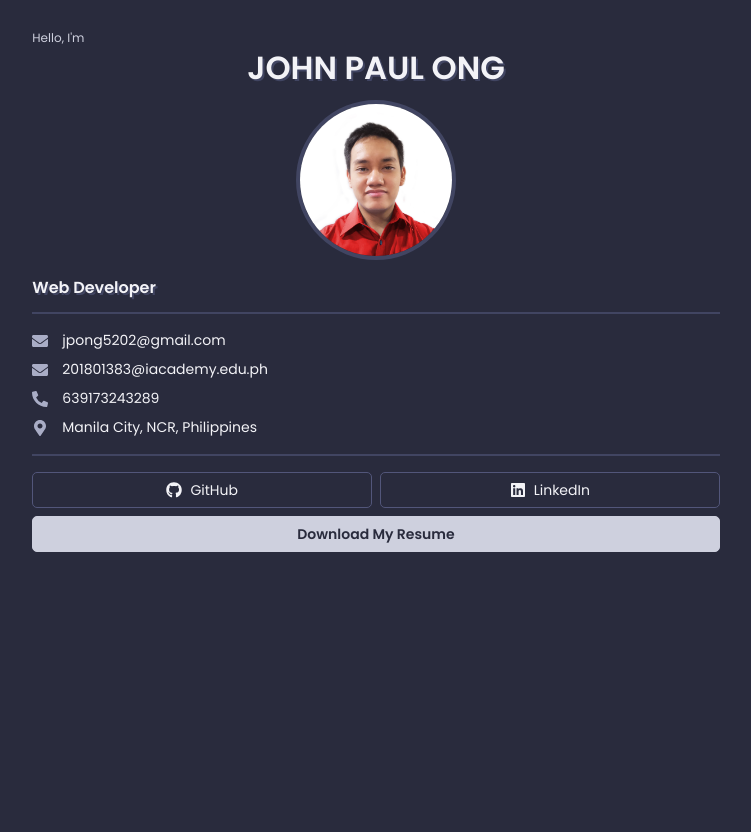
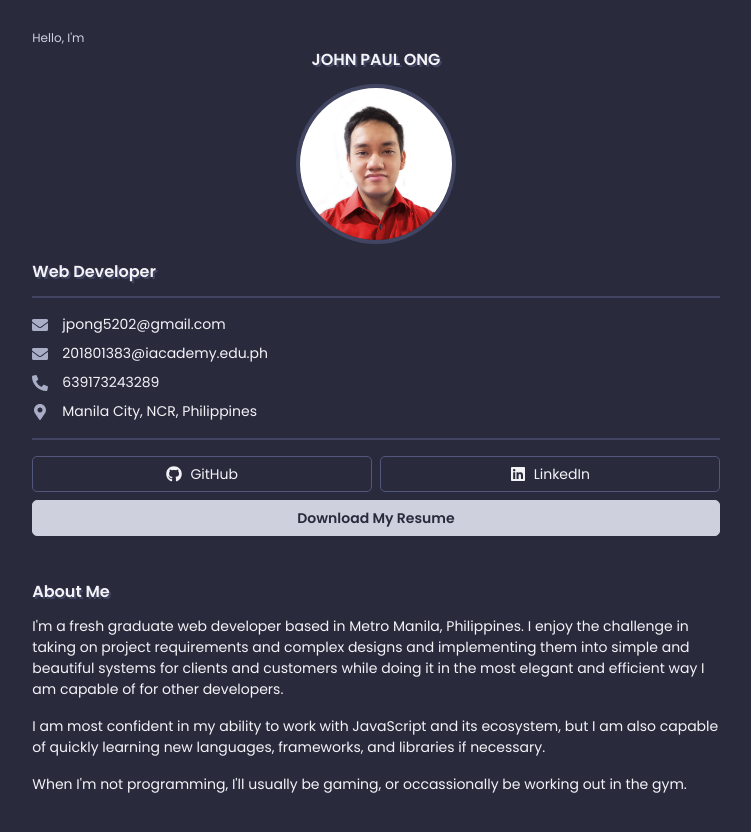
Before and after one commit to jp-ong/portfolio, a Next.js app: page / in a window 1280 px wide. Shown: the top 832 px of the page, without its empty margins (264-1015 px from the left). Before the commit the page ends 800 px from the top, so only its background shows below. Built offline with nearby package versions, Linux system fonts and the light colour scheme.

Commit message:
Add initial AboutSection

```diff
--- /dev/null
+++ b/src/components/AboutSection/AboutSection.module.scss
@@ -0,0 +1,5 @@
+section.section {
+  display: flex;
+  flex-flow: column nowrap;
+  gap: 1rem;
+}
--- /dev/null
+++ b/src/components/AboutSection/AboutSection.tsx
@@ -0,0 +1,27 @@
+import styles from "./AboutSection.module.scss";
+
+const AboutSection = () => {
+  return (
+    <section className={styles.section}>
+      <h1>About Me</h1>
+      <p>
+        I'm a fresh graduate web developer based in Metro Manila, Philippines. I
+        enjoy the challenge in taking on project requirements and complex
+        designs and implementing them into simple and beautiful systems for
+        clients and customers while doing it in the most elegant and efficient
+        way I am capable of for other developers.
+      </p>
+      <p>
+        I am most confident in my ability to work with JavaScript and its
+        ecosystem, but I am also capable of quickly learning new languages,
+        frameworks, and libraries if necessary.
+      </p>
+      <p>
+        When I'm not programming, I'll usually be gaming, or occassionally be
+        working out in the gym.
+      </p>
+    </section>
+  );
+};
+
+export default AboutSection;
--- /dev/null
+++ b/src/components/AboutSection/index.tsx
@@ -0,0 +1 @@
+export { default } from "./AboutSection";
--- a/src/components/InfoSection/InfoSection.module.scss
+++ b/src/components/InfoSection/InfoSection.module.scss
@@ -1,8 +1,4 @@
 section.section {
-  width: 100%;
-  max-width: 70ch;
-  margin: auto;
-  padding: 0.5rem;
   display: flex;
   flex-flow: column nowrap;
   gap: 1.25rem;
@@ -12,9 +8,11 @@ h1.greeting {
   display: flex;
   flex-flow: column nowrap;
   gap: 0.5rem;
+
   & > span {
     align-self: center;
     white-space: nowrap;
+    font-size: 1rem;
   }
 }
 
@@ -22,10 +20,12 @@ div.image {
   position: relative;
   width: 10rem;
   height: 10rem;
+
   align-self: center;
 
   border: solid 4px var(--c-dark-2);
   border-radius: 100%;
+
   overflow: hidden;
 
   & > img {
@@ -43,6 +43,7 @@ div.contacts {
   display: flex;
   flex-flow: column nowrap;
   gap: 0.5rem;
+
   font-size: 0.875rem;
 
   & > div {
@@ -61,6 +62,7 @@ div.links {
   display: flex;
   flex-flow: column nowrap;
   gap: 0.5rem;
+
   div {
     display: flex;
     gap: 0.5rem;
--- a/src/pages/index.tsx
+++ b/src/pages/index.tsx
@@ -1,3 +1,4 @@
+import AboutSection from "@/components/AboutSection";
 import InfoSection from "@/components/InfoSection";
 import Layout from "@/components/Layout";
 
@@ -5,6 +6,7 @@ export default function Home() {
   return (
     <Layout>
       <InfoSection />
+      <AboutSection />
     </Layout>
   );
 }
--- a/src/styles/_globals.scss
+++ b/src/styles/_globals.scss
@@ -51,6 +51,18 @@ svg {
 
 main {
   padding: 1.5rem 1rem 5.25rem;
+  display: flex;
+  flex-flow: column nowrap;
+  align-items: center;
+  gap: 2rem;
+}
+
+section {
+  width: 100%;
+  max-width: 70ch;
+
+  margin: auto;
+  padding: 0.5rem;
 }
 
 hr {
--- a/src/styles/_typography.scss
+++ b/src/styles/_typography.scss
@@ -11,7 +11,7 @@ small {
 }
 
 h1 {
-  font-size: 2rem;
+  font-size: 1rem;
   font-weight: 600;
   color: var(--c-light-1);
   text-shadow: 2px 2px var(--c-dark-2);
@@ -30,6 +30,10 @@ small {
   line-height: 100%;
 }
 
+p {
+  font-size: 0.875rem;
+}
+
 button {
   font-size: 1rem;
   font-family: Poppins, sans-serif;
```
